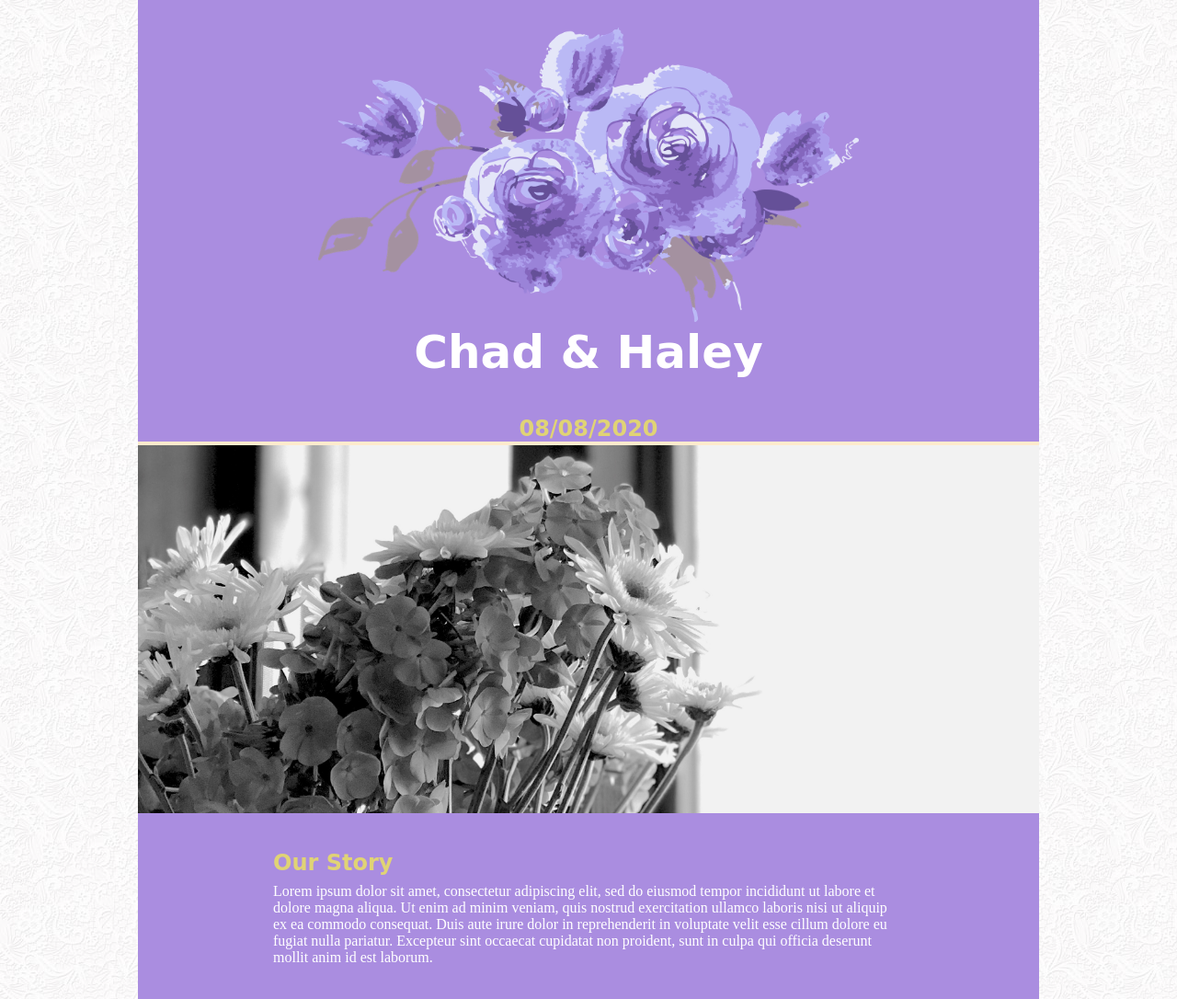
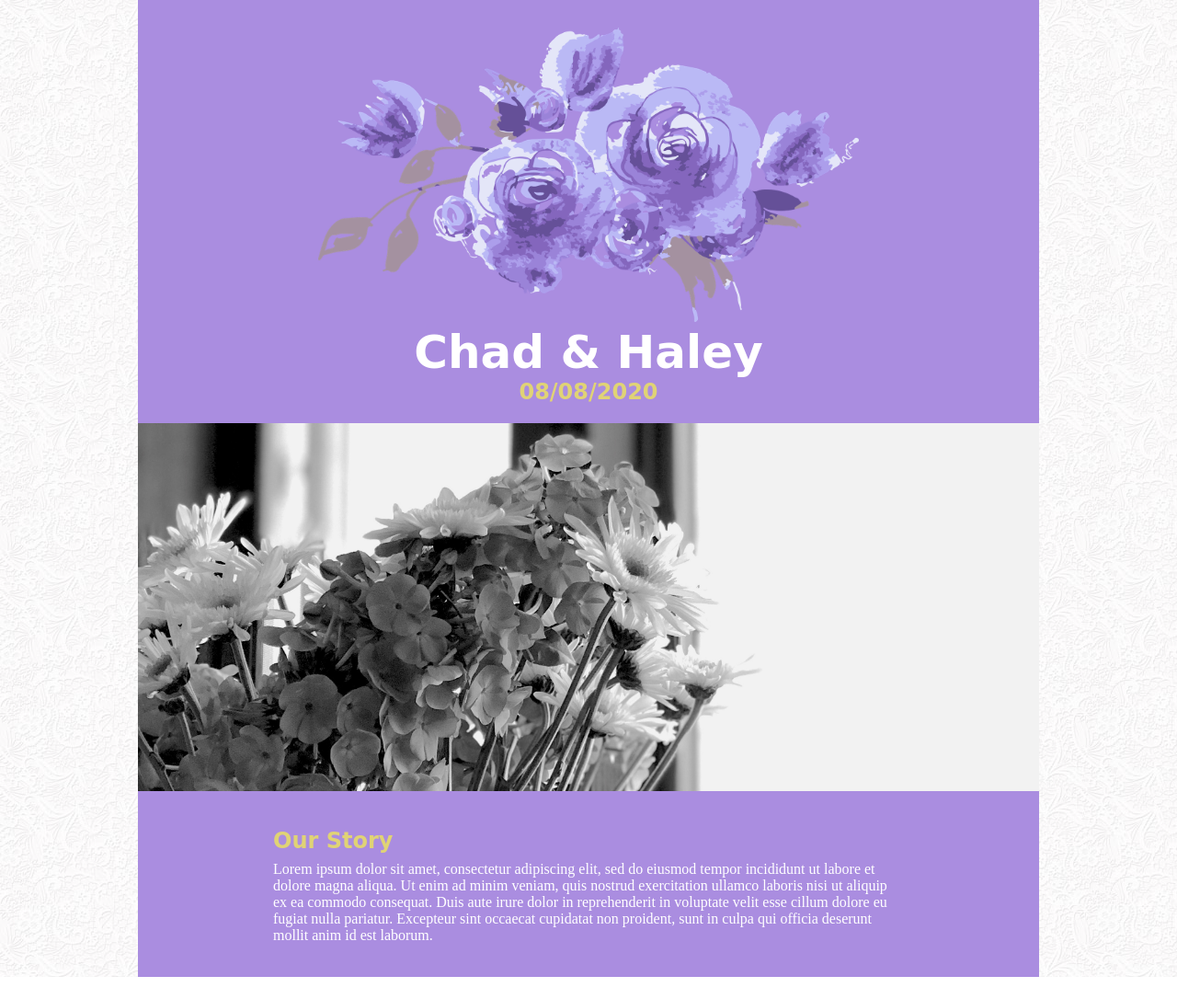
Before and after one commit to leisenring/leisenring.github.io, a plain HTML site: page index.html in a window 1280 px wide. Shown: the whole page at 92% size. After the commit the page ends 1062 px from the top, so only its background shows below. Drawn offline with Linux system fonts and the light colour scheme; a web font is replaced by a local one.

Commit message:
Made a text box for fun

```diff
--- a/index.html
+++ b/index.html
@@ -16,8 +16,10 @@
             <div class="purpleBlock">
                 <!-- Block for image and names -->
                 <img id="flower" src="img/flower4x.png">
-                <h1>Chad & Haley</h1>
-                <h2 class="centered">08/08/2020</h2>
+                <div id="textBox">
+                    <h1>Chad & Haley</h1>
+                    <h2 class="centered">08/08/2020</h2>
+                </div>
             </div>
             <div id="strip1">
                 <!-- Image "strip" block-->
--- a/main.css
+++ b/main.css
@@ -13,12 +13,16 @@ body {
     background-color: blanchedalmond;
 }
 
+#textBox {
+    margin: 0%;
+    padding-bottom: 20px;
+}
+
 h1 {
     font-family: 'Meddon', cursive;
     font-size: 18px;
     margin-top: 0%;
     margin-bottom: 0%;
-    padding-bottom: 20px;
     padding-left: 25%;
     padding-right: 25%;
     color: white;
@@ -33,6 +37,7 @@ h2 {
 
 .centered {
     text-align: center;
+    margin: 0%;
 }
 
 p {
```
